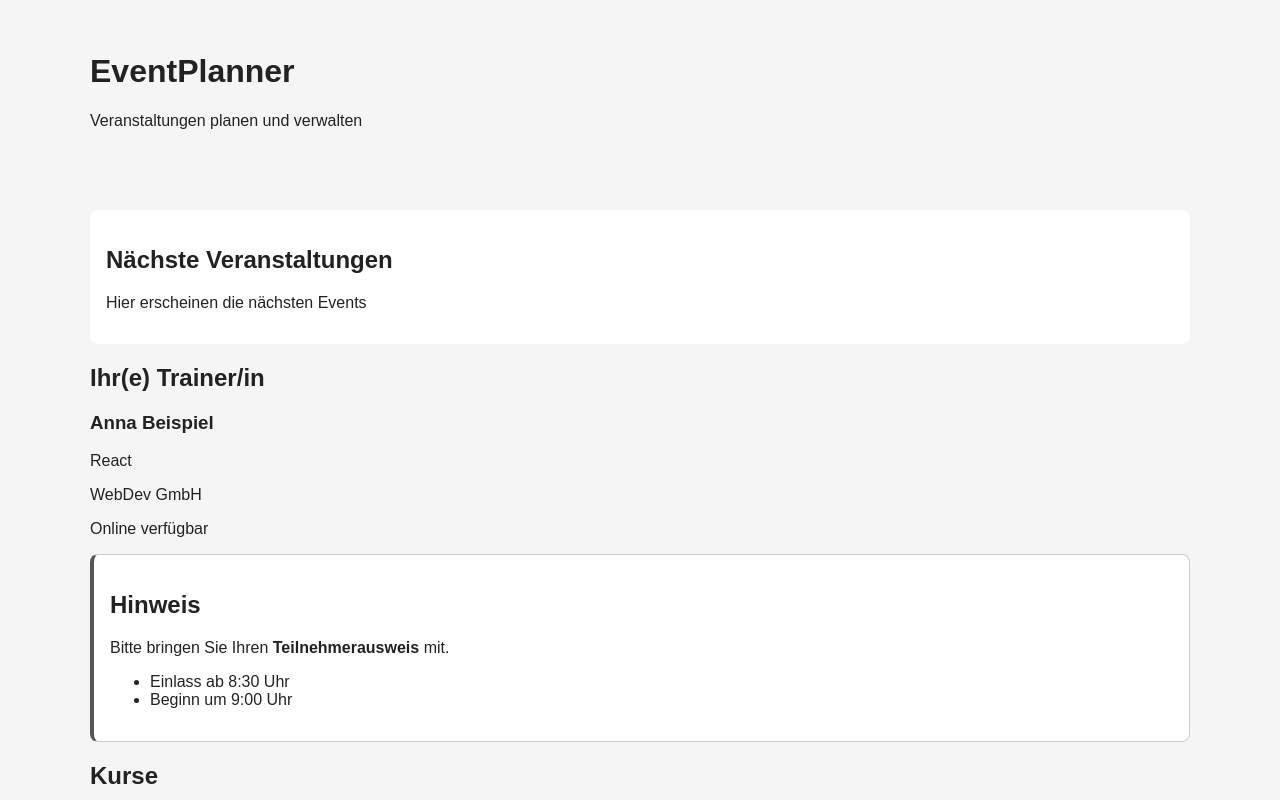
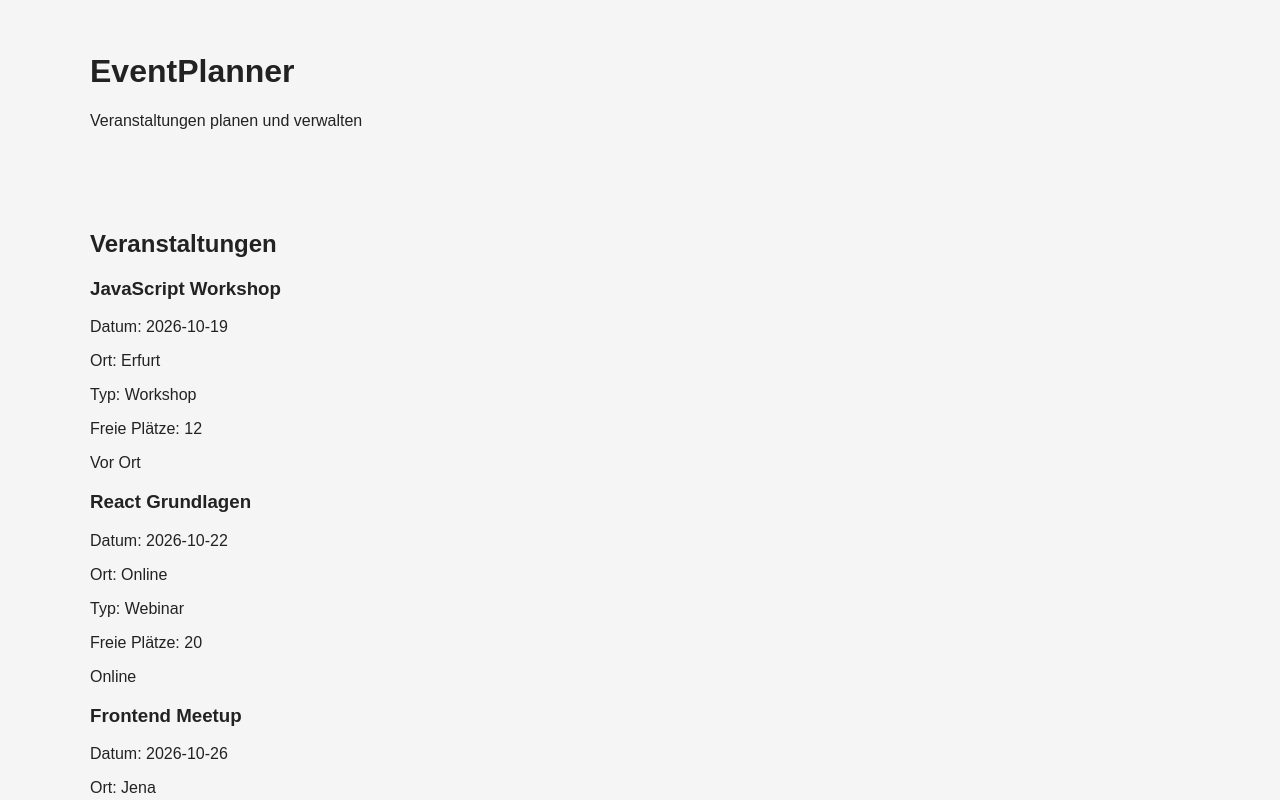
Before and after one commit to jaderbass/eventplanner, a React (Vite) app: page / in a window 1280 px wide. Shown: the top 800 px of the page. Built offline with nearby package versions, Linux system fonts and the light colour scheme.

Commit message:
Render events from data

```diff
--- a/src/components/App.jsx
+++ b/src/components/App.jsx
@@ -1,10 +1,6 @@
 import Header from "./Header";
 import Footer from "./Footer";
-import CourseList from "./CourseList";
-import SpeakerCard from "./SpeakerCard";
-import InfoBox from "./InfoBox";
-import Panel from "./Panel";
-import Notice from "./Notice";
+import EventList from "./EventList";
 
 export default function App() {
   return (
@@ -12,37 +8,7 @@
       <Header />
 
       <main>
-        <Panel title="Nächste Veranstaltungen">
-          <p>Hier erscheinen die nächsten Events</p>
-        </Panel>
-
-        <h2>Ihr(e) Trainer/in</h2>
-        <SpeakerCard
-          name="Anna Beispiel"
-          specialField="React"
-          company="WebDev GmbH"
-          online={true}
-        />
-
-        <InfoBox title="Hinweis">
-          <p>
-            Bitte bringen Sie Ihren <strong>Teilnehmerausweis</strong> mit.
-          </p>
-          <ul>
-            <li>Einlass ab 8:30 Uhr</li>
-            <li>Beginn um 9:00 Uhr</li>
-          </ul>
-        </InfoBox>
-
-        <CourseList />
-
-        <Notice type="info">
-          <strong>Hinweis:</strong> Die Anmeldung ist ab morgen möglich.
-        </Notice>
-
-        <Notice type="warning">
-          <p>Für diese Veranstaltung sind nur noch wenige Plätze frei.</p>
-        </Notice>
+        <EventList />
       </main>
 
       <Footer />
--- /dev/null
+++ b/src/components/EventCard.jsx
@@ -0,0 +1,21 @@
+function EventCard({
+  title,
+  date,
+  location,
+  eventType,
+  seats,
+  online
+}) {
+  return (
+    <article className="event-card">
+      <h3>{title}</h3>
+      <p>Datum: {date}</p>
+      <p>Ort: {location}</p>
+      <p>Typ: {eventType}</p>
+      <p>Freie Plätze: {seats}</p>
+      <p>{online ? "Online" : "Vor Ort"}</p>
+    </article>
+  );
+}
+
+export default EventCard;
--- /dev/null
+++ b/src/components/EventList.jsx
@@ -0,0 +1,26 @@
+import events from "../data/events";
+import EventCard from "./EventCard";
+
+function EventList() {
+  return (
+    <section>
+      <h2>Veranstaltungen</h2>
+
+      {events.map((event) => {
+        return (
+          <EventCard
+            key={event.id}
+            title={event.title}
+            date={event.date}
+            location={event.location}
+            eventType={event.eventType}
+            seats={event.seats}
+            online={event.online}
+          />
+        );
+      })}
+    </section>
+  );
+}
+
+export default EventList;
--- /dev/null
+++ b/src/data/events.js
@@ -0,0 +1,40 @@
+const events = [
+  {
+    id: 1,
+    title: "JavaScript Workshop",
+    date: "2026-10-19",
+    location: "Erfurt",
+    eventType: "Workshop",
+    seats: 12,
+    online: false
+  },
+  {
+    id: 2,
+    title: "React Grundlagen",
+    date: "2026-10-22",
+    location: "Online",
+    eventType: "Webinar",
+    seats: 20,
+    online: true
+  },
+  {
+    id: 3,
+    title: "Frontend Meetup",
+    date: "2026-10-26",
+    location: "Jena",
+    eventType: "Meetup",
+    seats: 0,
+    online: false
+  },
+  {
+    id: 4,
+    title: "CSS Layout Lab",
+    date: "2026-10-15",
+    location: "Nordhausen",
+    eventType: "Workshop",
+    seats: 8,
+    online: false
+  }
+];
+
+export default events;
```
